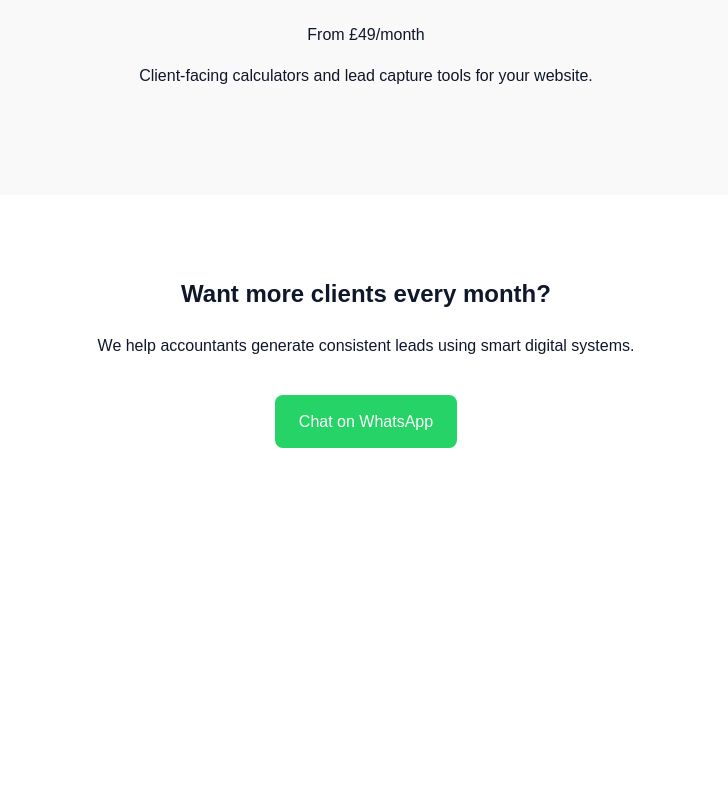
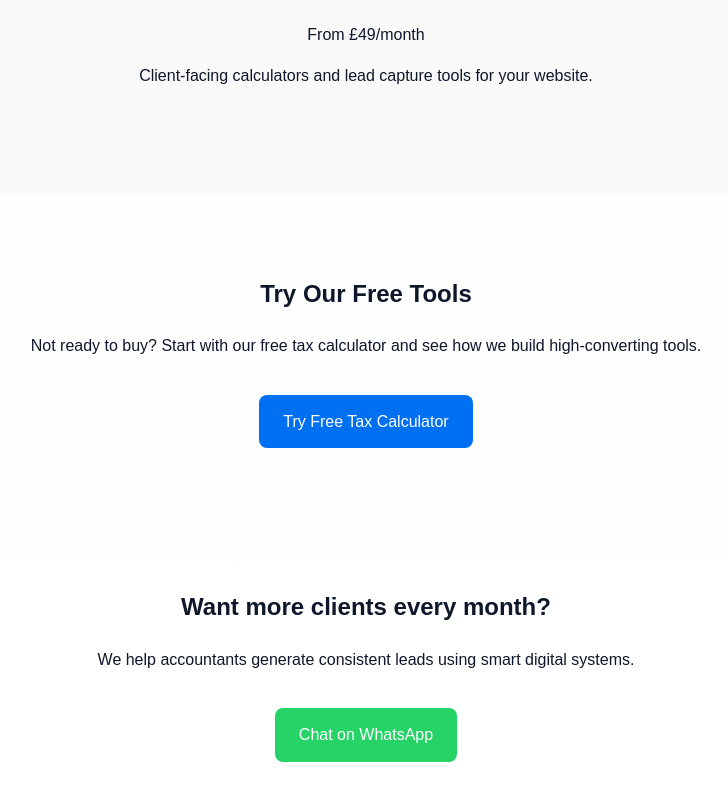
Before and after one commit to HalaDigitalLtd/uktaxcalculator-app, a Next.js app: page /hala in a window 1280 px wide. Shown: the part 2205-3005 px from the top of the page, without its empty margins (274-1002 px from the left). Before the commit the page ends 2713 px from the top, so only its background shows below. Built offline with nearby package versions, Linux system fonts and the light colour scheme.

Commit message:
Add free tool lead magnet section

```diff
--- a/app/hala/page.tsx
+++ b/app/hala/page.tsx
@@ -117,6 +117,29 @@ export default function HalaPage() {
     </div>
   </div>
 </section>
+      {/* FREE VALUE */}
+<section style={{ padding: "60px 20px", textAlign: "center" }}>
+  <h2>Try Our Free Tools</h2>
+
+  <p style={{ marginTop: "10px" }}>
+    Not ready to buy? Start with our free tax calculator and see how we build high-converting tools.
+  </p>
+
+  <a
+    href="https://www.uktaxcalculator.co.uk"
+    style={{
+      display: "inline-block",
+      marginTop: "20px",
+      padding: "14px 24px",
+      background: "#0070f3",
+      color: "white",
+      borderRadius: "8px",
+      textDecoration: "none"
+    }}
+  >
+    Try Free Tax Calculator
+  </a>
+</section>
 
       {/* CTA */}
       <section style={{ padding: "60px 20px", textAlign: "center" }}>
```
